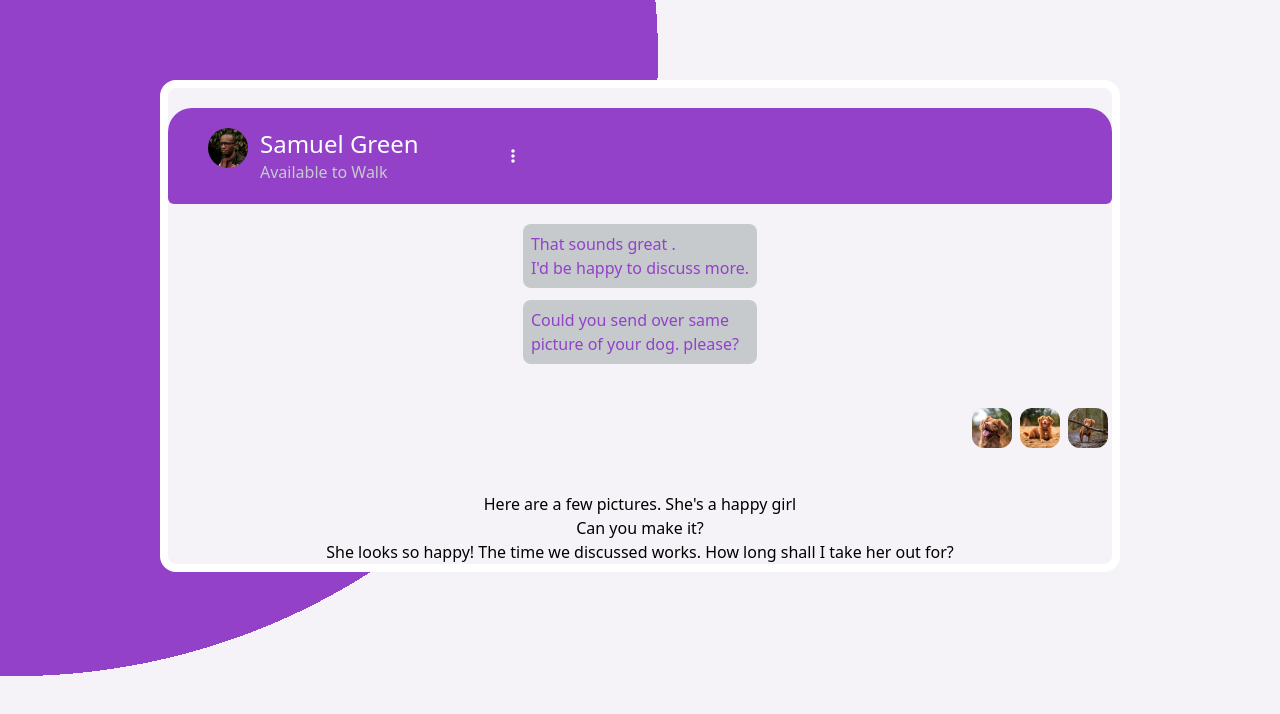
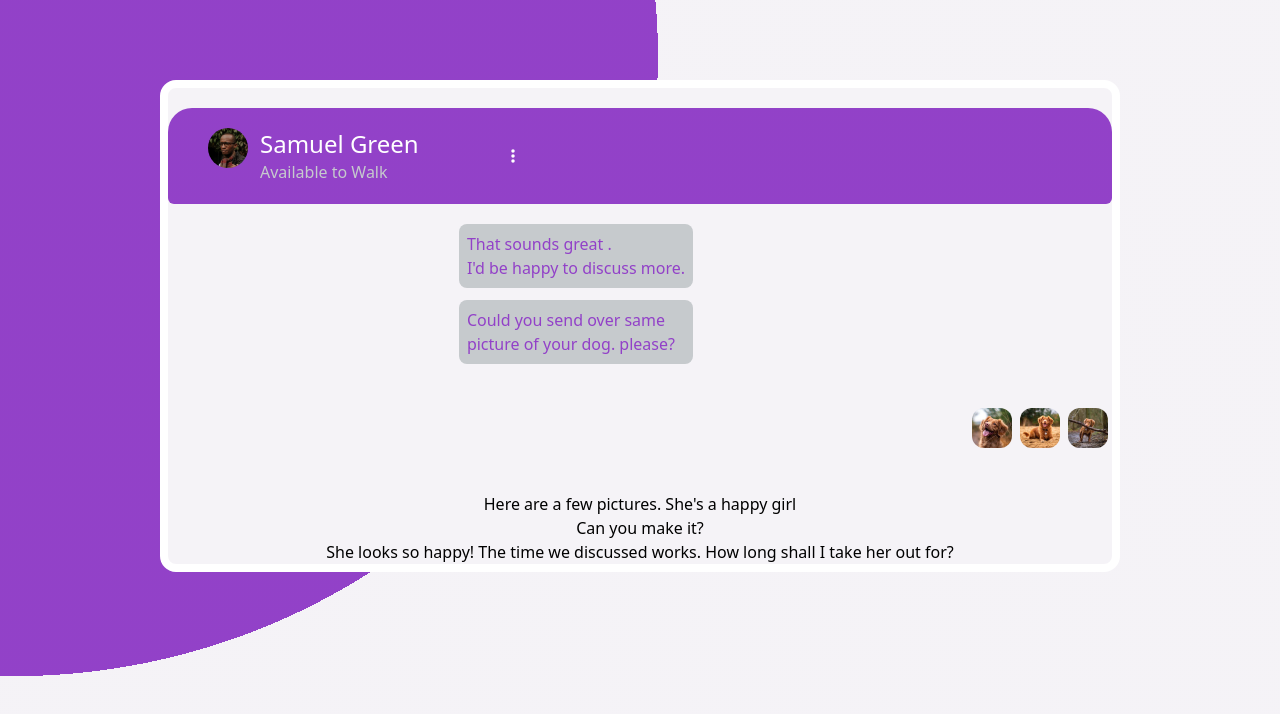
Before and after one commit to Miron-Silviu/chat-app-ilustrator, a website: page docs/index.html in a window 1280 px wide. Drawn offline with Linux system fonts and the light colour scheme.

Commit message:
Build : Style first-text-containers .

```diff
--- a/docs/index.html
+++ b/docs/index.html
@@ -37,7 +37,9 @@
           alt="vertical-menu"
         />
       </div>
-      <div class="first-text-containers justify-normal gap-3 flex flex-col ">
+      <div
+        class="first-text-containers justify-normal gap-3 flex flex-col mr-32 "
+      >
         <div class="first-conversation bg-grayishBlue rounded-lg p-2">
           <p class="text-moderateViolet">
             That sounds great .<br />
```
Also changed, not shown: docs/output.css.
